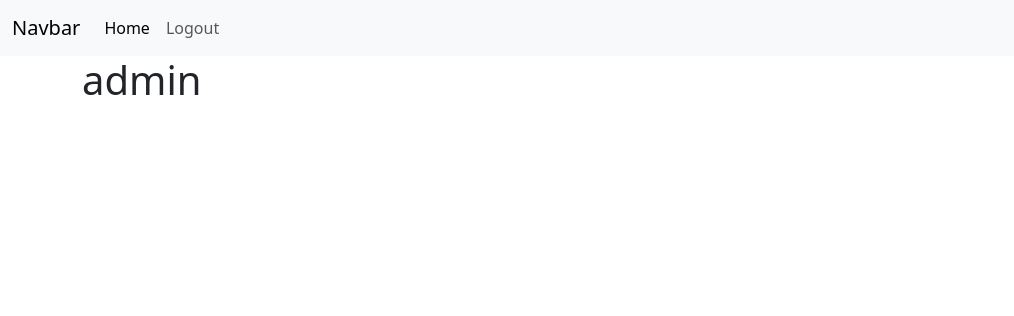
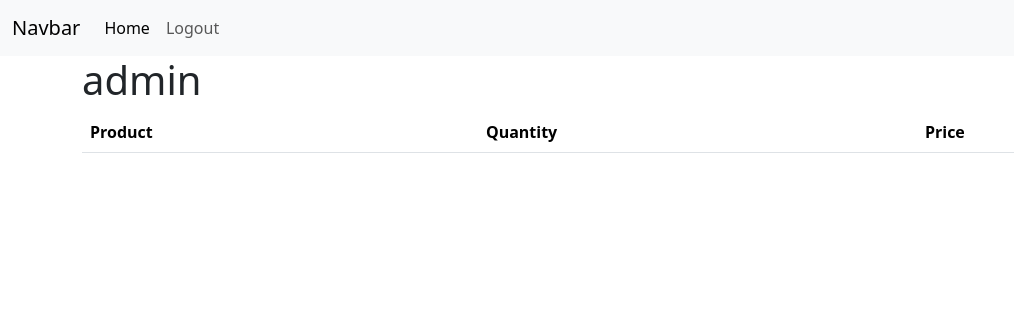
Before and after one commit to Zurab-Burkadze/Shop, a Django app: page /cart/ in a window 1280 px wide. Shown: the top 316 px of the page, without its empty margins (0-1014 px from the left). Run offline with Django 5.2, Linux system fonts and the light colour scheme; a user stored in the database is signed in; data comes from the database, SQL or seed files in the repository; both versions use the stored data as it was after the commit; lists and menus that the app fills with data are empty.

Commit message:
ninth commit

```diff
--- a/products/templates/cart.html
+++ b/products/templates/cart.html
@@ -3,8 +3,24 @@
 {% block content %}
 
 <h1> {{ cart.user.username }} </h1>
-{% for item in cart.cart_items.all %}
-    {{item.product.name}}, {{ item.product.price  }}, {{ item.qty  }}
-    <br>
-{% endfor %}
+
+<table class="table">
+    <thead>
+      <tr>
+        <th scope="col">Product</th>
+        <th scope="col">Quantity</th>
+        <th scope="col">Price</th>
+      </tr>
+    </thead>
+    <tbody>
+        {% for item in cart.cart_items.all %}
+            <tr>
+                <td>{{ item.product.name }}</td>
+                <td>{{ item.qty  }}</td>
+                <td>{{ item.product.price  }}</td>
+                <td><a href="{% url 'delete_cart_item' product.id %}" type="button" class="btn btn-primary btn-sm">Remove</a></td>
+            </tr>
+        {% endfor %}
+    </tbody>
+  </table>
 {% endblock %}
--- a/products/templates/product_detail.html
+++ b/products/templates/product_detail.html
@@ -16,6 +16,10 @@
           <h5 class="card-title"> {{ product.name }} </h5>
           <p class="card-text fw-bold"> {{ product.price }}$ </p>
           <p class="card-text"> {{ product.description }} </p>
+          <div class="d-flex mt-5">
+            <a href="{% url 'update_product' product.id %}" type="button" class="btn btn-primary btn-sm">Update</a>
+            <a href="{% url 'delete_product' product.id %}" type="button" class="btn btn-danger btn-sm ms-2">Delete Product</a>
+          </div>
           <a class="btn btn-success" href="{% url 'add_to_cart' product.id %}">Add To Cart</a>
         </div>
       </div>
--- a/products/urls.py
+++ b/products/urls.py
@@ -6,6 +6,9 @@ urlpatterns = [
     path('', views.home, name='home'),
     path('product/<int:product_id>/', views.product_detail, name='product_detail'),
     path('create_product/', views.create_product, name='create_product'),
+    path('update_product/<int:product_id>', views.update_product, name='update_product'),
+    path('delete_product/<int:product_id>', views.delete_product, name='delete_product'),
     path('cart/', views.cart_view, name='cart_view'),
     path('add_to_cart/<int:product_id>', views.add_to_cart, name='add_to_cart'),
+    path('delete_cart_item/<int:product_id>', views.delete_cart_item, name='delete_cart_item'),
 ]
--- a/products/views.py
+++ b/products/views.py
@@ -70,6 +70,26 @@ def create_product(request):
 
     return render(request, 'create_product.html', context={'form' : form})
 
+def update_product(request, product_id):
+    product = get_object_or_404(Product, id=product_id)
+    form = ProductForm(instance=product)
+
+    if request.method == 'POST':
+        form = ProductForm(request.POST, request.FILES, instance=product)
+        if form.is_valid():
+            form.save()
+            messages.add_message(request, messages.SUCCESS, 'Your product has been Updated successfully.')
+            return redirect('product_detail', product_id=product_id)
+
+    return render(request, 'product_form.html',
+                  {'form': form})
+
+def delete_product(request, product_id):
+    product = get_object_or_404(Product, id=product_id)
+    product.delete()
+    messages.add_message(request, messages.SUCCESS, 'Your product has been deleted.')
+    return redirect('home')
+
 def cart_view(request):
     cart, created = Cart.objects.get_or_create(user=request.user)
     return render(request, 'cart.html', context={'cart' : cart})
@@ -79,3 +99,10 @@ def add_to_cart(request, product_id):
     cart_item = CartItem.objects.create(product=product,
                                         cart=request.user.cart)
     return redirect('product_detail', product_id=product_id)
+
+def delete_cart_item(request, product_id):
+    product = get_object_or_404(Product, id=product_id)
+    cart_item = CartItem.objects.get(product=product,
+                                        cart=request.user.cart)
+    cart_item.delete()
+    return redirect('cart')
--- a/users/templates/user_form.html
+++ b/users/templates/user_form.html
@@ -1,12 +1,12 @@
 {% extends 'base.html'%}
-{%load crispy_forms_tags %}
+{% load crispy_forms_tags %}
 {% block content %}
 
   <form method="post">
 
     {% csrf_token %}
     {{ form|crispy }}
-    <button type="submit">submit</button>
+    <button type="submit">Submit</button>
 
   </form>
 {% endblock %}
```
Also changed, not shown: products/templates/product_form.html (added, +14 -0 lines), db.sqlite3.
